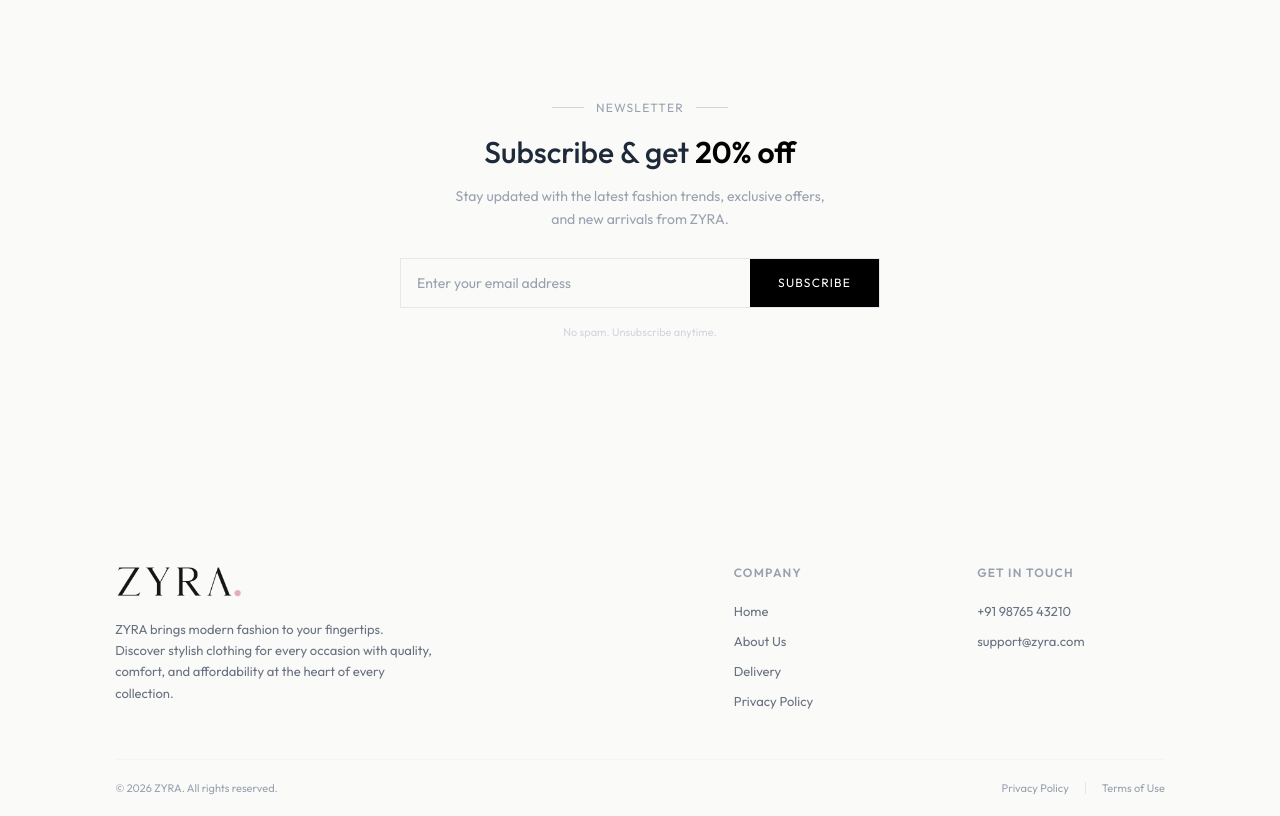
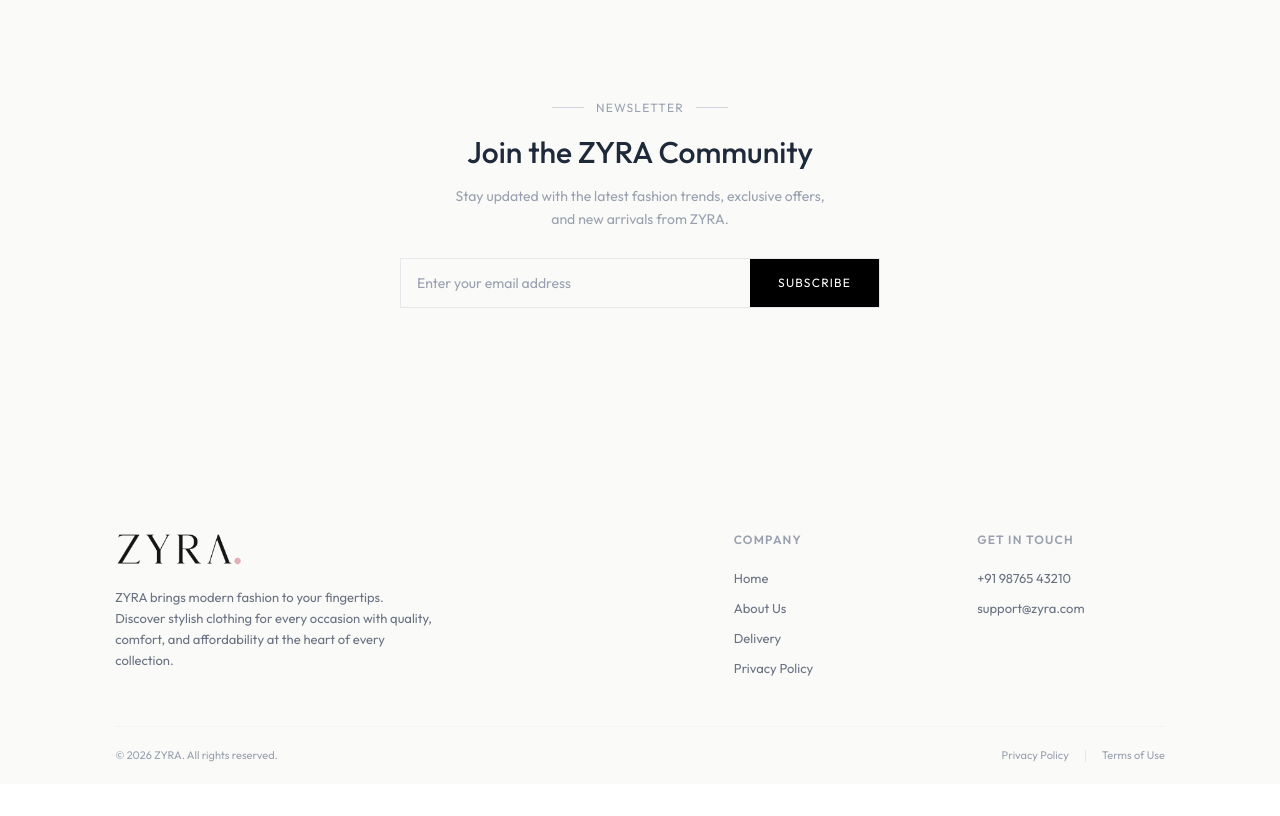
Before and after one commit to venkata-arjun/zyra-platform, a React (Vite) app in the folder frontend/: page /about in a window 1280 px wide. Shown: the part 1100-1916 px from the top of the page. After the commit the page ends 1884 px from the top, so only its background shows below. Built offline with nearby package versions, Linux system fonts and the light colour scheme; no server answers.

Commit message:
Add UI to Newsletter

```diff
--- a/frontend/package.json
+++ b/frontend/package.json
@@ -12,6 +12,7 @@
   "dependencies": {
     "@tailwindcss/vite": "^4.3.0",
     "axios": "^1.17.0",
+    "canvas-confetti": "^1.9.4",
     "lucide-react": "^1.18.0",
     "react": "^19.2.6",
     "react-dom": "^19.2.6",
--- a/frontend/src/components/NewsletterBox.jsx
+++ b/frontend/src/components/NewsletterBox.jsx
@@ -1,8 +1,22 @@
 import React from "react";
+import toast from "react-hot-toast";
+import confetti from "canvas-confetti";
 
 const NewsletterBox = () => {
   const onSubmitHandler = (event) => {
     event.preventDefault();
+
+    confetti({
+      particleCount: 120,
+      spread: 90,
+      origin: { y: 0.7 },
+    });
+
+    toast.success("✨ You're all set! Welcome to the ZYRA community.", {
+      duration: 4500,
+    });
+
+    event.target.reset();
   };
 
   return (
@@ -18,8 +32,7 @@ const NewsletterBox = () => {
 
       {/* Headline */}
       <p className="text-2xl sm:text-3xl font-medium text-gray-800 leading-snug">
-        Subscribe & get{" "}
-        <span className="text-black font-semibold">20% off</span>
+        Join the ZYRA Community
       </p>
 
       {/* Subtext */}
@@ -39,7 +52,6 @@ const NewsletterBox = () => {
           placeholder="Enter your email address"
           required
         />
-
         <button
           type="submit"
           className="bg-black text-white text-xs tracking-widest px-7 py-3.5 flex-shrink-0 hover:bg-gray-800 active:scale-[0.98] transition-all duration-150"
@@ -47,11 +59,6 @@ const NewsletterBox = () => {
           SUBSCRIBE
         </button>
       </form>
-
-      {/* Privacy note */}
-      <p className="mt-4 text-[11px] text-gray-300">
-        No spam. Unsubscribe anytime.
-      </p>
     </div>
   );
 };
```
Also changed, not shown: 1 other file (tests, documents, lock files or other folders).
